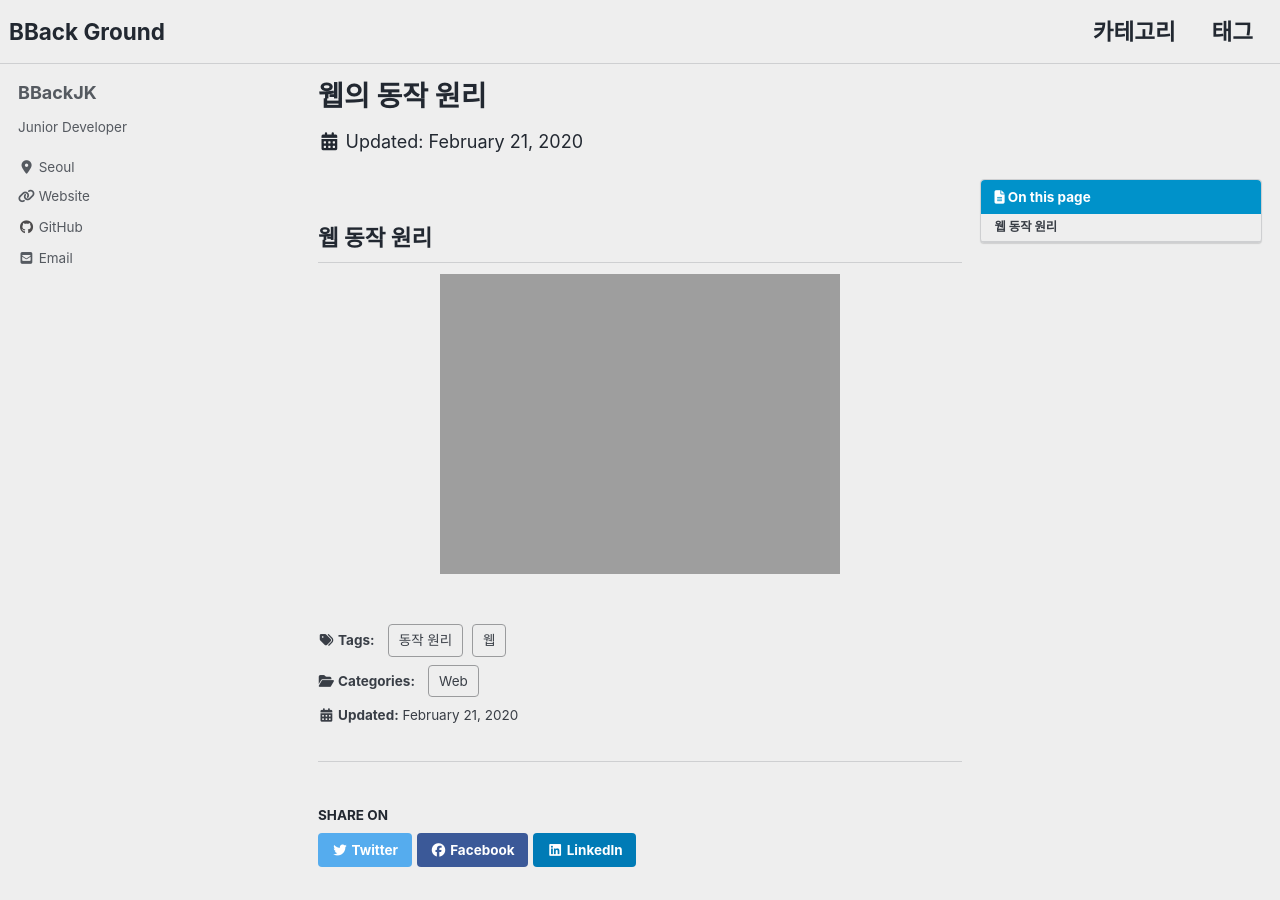
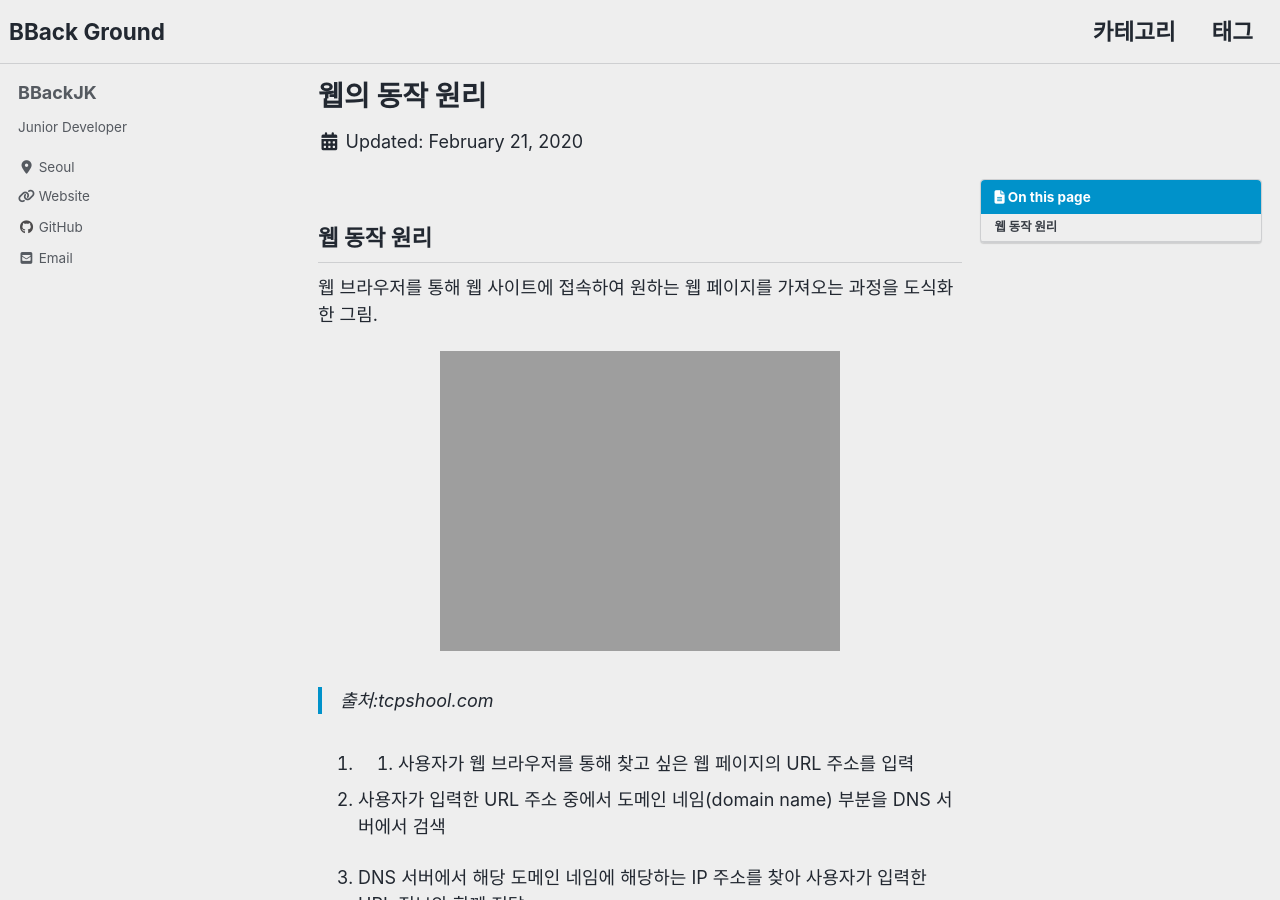
Before and after one commit to BBackJK/BBackJK.github.io, a Jekyll site: the page built from _posts/2020-02-20-Web-Basic.md, in a window 1280 px wide and 900 px high. Built offline with Jekyll 4.4.1, drawn with Linux system fonts in a browser that asks for light colours; cached includes are drawn as plain includes; nearby versions of some CDN libraries; some of the changed text lies outside the part shown.

Commit message:
Posting Web Basic

```diff
--- a/_posts/2020-02-20-Web-Basic.md
+++ b/_posts/2020-02-20-Web-Basic.md
@@ -11,4 +11,26 @@ tag:
 
 ## 웹 동작 원리
 
+웹 브라우저를 통해 웹 사이트에 접속하여 원하는 웹 페이지를 가져오는 과정을 도식화한 그림.
+
 ![](https://BBackJK.github.io/assets/images/web-basic.png){: .align-center}
+
+> 출처:tcpshool.com
+
+1. 2. 사용자가 웹 브라우저를 통해 찾고 싶은 웹 페이지의 URL 주소를 입력
+
+2. 사용자가 입력한 URL 주소 중에서 도메인 네임(domain name) 부분을 DNS 서버에서 검색
+
+3. DNS 서버에서 해당 도메인 네임에 해당하는 IP 주소를 찾아 사용자가 입력한 URL 정보와 함께 전달.
+
+4. 6. 웹 페이지 URL 정보와 전달 받은 IP주소는 HTTP 프로토콜을 사용하여 HTTP 요청 메시지를 생성함. 이렇게 생성된 HTTP 요청 메시지는 TCP 프로토콜을 사용하여 인터넷을 거쳐 해당 IP 주소의 컴퓨터로 전송됨.
+
+5. 도착한 HTTP 요청 메시지는 HTTP프로토콜을 사용하여 웹 페이지 URL 정보로 변환됨.
+
+6. 웹 서버는 도착한 웹 페이지 URL 정보에 해당하는 데이터를 검색.
+
+7. 10. 검색된 웹 페지이 데이터는 또 다시 HTTP 프로토콜을 사용하여 HTTP 응답 메시지를 생성함. 이렇게 생성된 HTTP 응답 메시지는 TCP 프로토콜을 사용하여 인터넷을 거쳐 원래 컴퓨터로 전송됨.
+
+8. 도착한 HTTP 응답 메시지는 HTTP 프로토콜을 사용하여 웹 페이지 데이터로 변환됨.
+
+9. 변환된 웹 페이지 데이터는 웹 브라우저에 의해 출력되어 사용자가 볼 수 있다.
```
